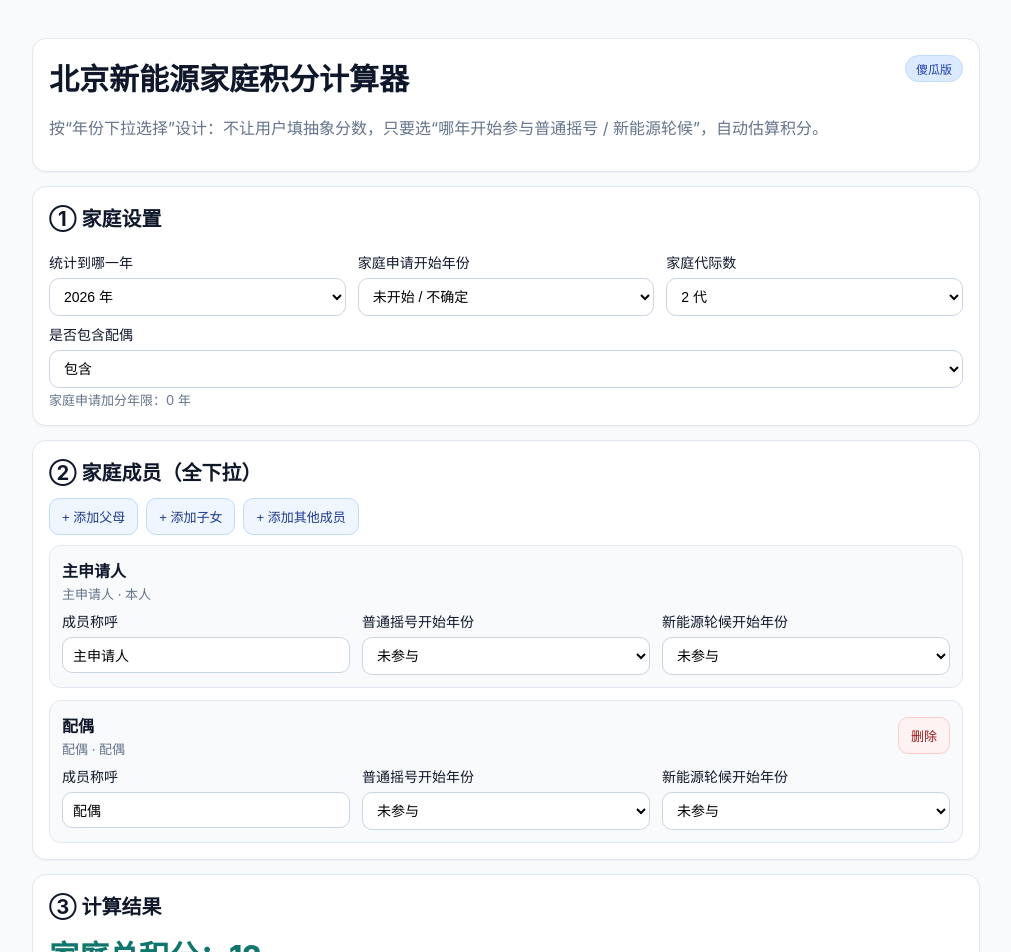
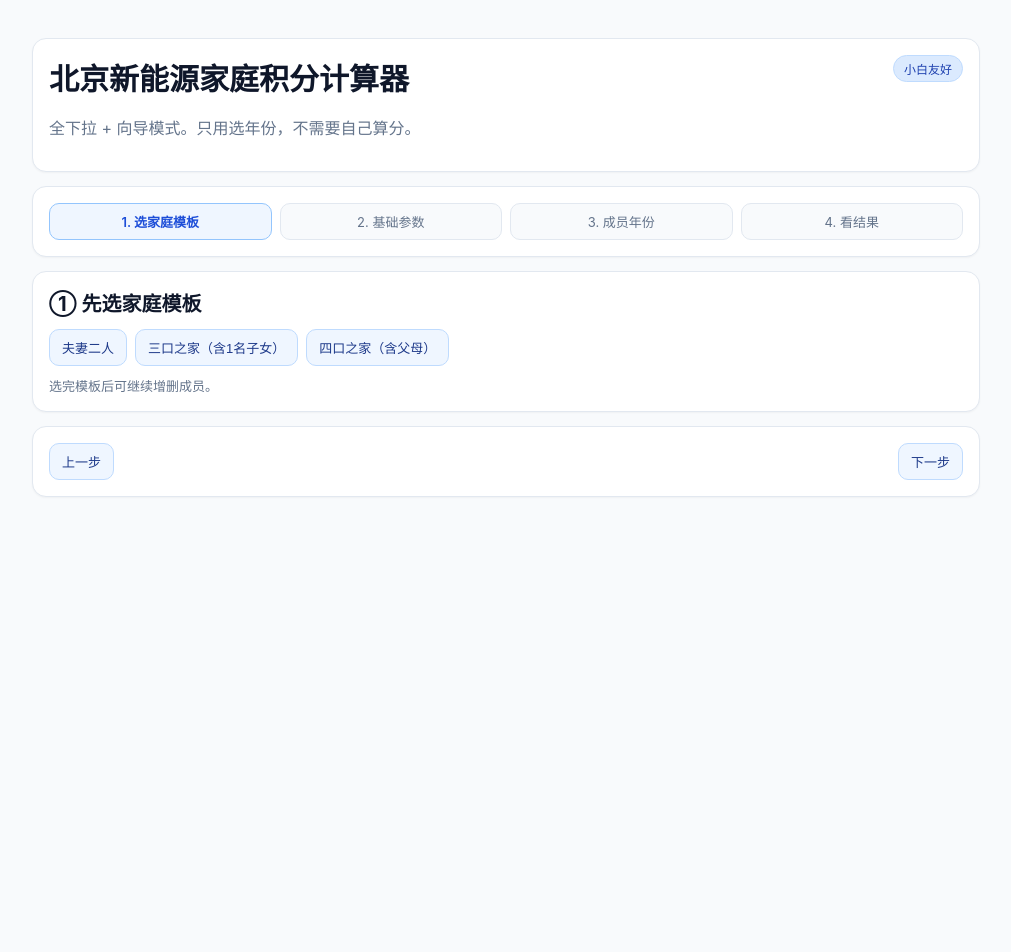
Before and after one commit to LQ-Epoch/bj-car-points, a Next.js app: page / in a window 1280 px wide. Shown: the top 952 px of the page, without its empty margins (134-1145 px from the left). After the commit the page ends 800 px from the top, so only its background shows below. Built offline with nearby package versions, Linux system fonts and the light colour scheme.

Commit message:
feat: add step-by-step wizard flow and family templates

```diff
--- a/app/globals.css
+++ b/app/globals.css
@@ -112,6 +112,29 @@ button.danger {
   margin-bottom: 10px;
 }
 
+.stepper {
+  display: grid;
+  grid-template-columns: repeat(4, minmax(0, 1fr));
+  gap: 8px;
+}
+
+.step {
+  border: 1px solid #e2e8f0;
+  border-radius: 10px;
+  padding: 8px;
+  text-align: center;
+  font-size: 13px;
+  color: #64748b;
+  background: #f8fafc;
+}
+
+.step.on {
+  border-color: #93c5fd;
+  color: #1d4ed8;
+  background: #eff6ff;
+  font-weight: 600;
+}
+
 .members {
   display: flex;
   flex-direction: column;
@@ -169,3 +192,15 @@ button.danger {
   color: #b91c1c;
   font-weight: 600;
 }
+
+.nav {
+  display: flex;
+  justify-content: space-between;
+  gap: 10px;
+}
+
+@media (max-width: 700px) {
+  .stepper {
+    grid-template-columns: 1fr 1fr;
+  }
+}
--- a/app/page.tsx
+++ b/app/page.tsx
@@ -56,48 +56,68 @@ function createMember(id: number, relation: MemberRelation, role: MemberRole, na
   };
 }
 
+function createDefaultMembers() {
+  return [
+    createMember(1, "self", "main", "主申请人"),
+    createMember(2, "spouse", "spouse", "配偶"),
+  ];
+}
+
+function applyTemplate(template: "duo" | "family3" | "family4") {
+  if (template === "duo") {
+    return {
+      includeSpouse: true,
+      generations: 1,
+      members: [
+        createMember(1, "self", "main", "主申请人"),
+        createMember(2, "spouse", "spouse", "配偶"),
+      ],
+    };
+  }
+  if (template === "family3") {
+    return {
+      includeSpouse: true,
+      generations: 2,
+      members: [
+        createMember(1, "self", "main", "主申请人"),
+        createMember(2, "spouse", "spouse", "配偶"),
+        createMember(3, "child", "other", "子女1"),
+      ],
+    };
+  }
+  return {
+    includeSpouse: true,
+    generations: 3,
+    members: [
+      createMember(1, "self", "main", "主申请人"),
+      createMember(2, "spouse", "spouse", "配偶"),
+      createMember(3, "parent", "other", "父母1"),
+      createMember(4, "parent", "other", "父母2"),
+    ],
+  };
+}
+
 export default function Home() {
+  const [step, setStep] = useState(1);
   const [statYear, setStatYear] = useState(nowYear);
   const [familyApplyStartYear, setFamilyApplyStartYear] = useState<number | null>(null);
   const [generations, setGenerations] = useState(2);
   const [includeSpouse, setIncludeSpouse] = useState(true);
-  const [members, setMembers] = useState<Member[]>([
-    createMember(1, "self", "main", "主申请人"),
-    createMember(2, "spouse", "spouse", "配偶"),
-  ]);
+  const [members, setMembers] = useState<Member[]>(createDefaultMembers());
 
   const yearOptions = useMemo(() => toYearOptions(statYear), [statYear]);
-
   const visibleMembers = useMemo(
     () => members.filter((m) => includeSpouse || m.role !== "spouse"),
     [members, includeSpouse]
   );
-
   const familyApplyYears = calcYears(familyApplyStartYear, statYear);
 
   const result = useMemo(() => {
     const main = visibleMembers.find((m) => m.role === "main");
     const spouse = visibleMembers.find((m) => m.role === "spouse");
-    const others = visibleMembers.filter((m) => m.role === "other");
 
     if (!main) {
-      return {
-        ok: false,
-        message: "至少需要 1 位主申请人。",
-        total: 0,
-        formulaText: "",
-        detail: [] as Array<{
-          id: number;
-          name: string;
-          role: MemberRole;
-          relation: MemberRelation;
-          base: number;
-          ordinaryYears: number;
-          newEnergyYears: number;
-          familyYears: number;
-          point: number;
-        }>,
-      };
+      return { ok: false, message: "至少需要 1 位主申请人。", total: 0, formulaText: "", detail: [] as any[] };
     }
 
     if (includeSpouse && !spouse) {
@@ -106,17 +126,7 @@ export default function Home() {
         message: "你选择了包含配偶，但当前没有配偶成员。",
         total: 0,
         formulaText: "",
-        detail: [] as Array<{
-          id: number;
-          name: string;
-          role: MemberRole;
-          relation: MemberRelation;
-          base: number;
-          ordinaryYears: number;
-          newEnergyYears: number;
-          familyYears: number;
-          point: number;
-        }>,
+        detail: [] as any[],
       };
     }
 
@@ -176,21 +186,45 @@ export default function Home() {
     setMembers((prev) => prev.filter((m) => m.id !== id));
   }
 
+  function useTemplate(t: "duo" | "family3" | "family4") {
+    const data = applyTemplate(t);
+    setIncludeSpouse(data.includeSpouse);
+    setGenerations(data.generations);
+    setMembers(data.members);
+  }
+
   return (
     <main className="container">
       <div className="hero card">
         <div>
           <h1>北京新能源家庭积分计算器</h1>
-          <p className="muted">
-            按“年份下拉选择”设计：不让用户填抽象分数，只要选“哪年开始参与普通摇号 /
-            新能源轮候”，自动估算积分。
-          </p>
+          <p className="muted">全下拉 + 向导模式。只用选年份，不需要自己算分。</p>
         </div>
-        <span className="badge">傻瓜版</span>
+        <span className="badge">小白友好</span>
       </div>
 
+      <section className="card stepper">
+        <div className={`step ${step >= 1 ? "on" : ""}`}>1. 选家庭模板</div>
+        <div className={`step ${step >= 2 ? "on" : ""}`}>2. 基础参数</div>
+        <div className={`step ${step >= 3 ? "on" : ""}`}>3. 成员年份</div>
+        <div className={`step ${step >= 4 ? "on" : ""}`}>4. 看结果</div>
+      </section>
+
+      {step === 1 && (
         <section className="card">
-        <h2>① 家庭设置</h2>
+          <h2>① 先选家庭模板</h2>
+          <div className="actions">
+            <button type="button" onClick={() => useTemplate("duo")}>夫妻二人</button>
+            <button type="button" onClick={() => useTemplate("family3")}>三口之家（含1名子女）</button>
+            <button type="button" onClick={() => useTemplate("family4")}>四口之家（含父母）</button>
+          </div>
+          <p className="muted small">选完模板后可继续增删成员。</p>
+        </section>
+      )}
+
+      {step === 2 && (
+        <section className="card">
+          <h2>② 家庭基础参数</h2>
           <div className="grid three">
             <label>
               统计到哪一年
@@ -245,9 +279,11 @@ export default function Home() {
 
           <p className="muted small">家庭申请加分年限：{familyApplyYears} 年</p>
         </section>
+      )}
 
+      {step === 3 && (
         <section className="card">
-        <h2>② 家庭成员（全下拉）</h2>
+          <h2>③ 家庭成员（选开始年份）</h2>
           <div className="actions">
             <button type="button" onClick={() => addMember("parent")}>+ 添加父母</button>
             <button type="button" onClick={() => addMember("child")}>+ 添加子女</button>
@@ -255,8 +291,7 @@ export default function Home() {
           </div>
 
           <div className="members">
-          {visibleMembers.map((m) => {
-            return (
+            {visibleMembers.map((m) => (
               <article className="member" key={m.id}>
                 <div className="member-head">
                   <div>
@@ -321,13 +356,14 @@ export default function Home() {
                   </label>
                 </div>
               </article>
-            );
-          })}
+            ))}
           </div>
         </section>
+      )}
 
+      {step === 4 && (
         <section className="card result">
-        <h2>③ 计算结果</h2>
+          <h2>④ 结果</h2>
           {result.ok ? (
             <>
               <p className="score">家庭总积分：{result.total}</p>
@@ -346,15 +382,15 @@ export default function Home() {
             <p className="warn">{result.message}</p>
           )}
         </section>
+      )}
 
-      <section className="card">
-        <h2>说明（给小白）</h2>
-        <ul>
-          <li>你不需要算分，只需要选“哪一年开始参与”。</li>
-          <li>本工具按“每满一年 +1”的规则自动换算成年限加分。</li>
-          <li>主申请人基础分 2，其他人基础分 1；含配偶时夫妻分按系数 2 处理。</li>
-          <li>最终以北京市小客车指标调控系统实时结果为准。</li>
-        </ul>
+      <section className="nav card">
+        <button type="button" onClick={() => setStep((s) => Math.max(1, s - 1))}>
+          上一步
+        </button>
+        <button type="button" onClick={() => setStep((s) => Math.min(4, s + 1))}>
+          下一步
+        </button>
       </section>
     </main>
   );
```
Lines whose indentation alone changed are shown as unchanged.
